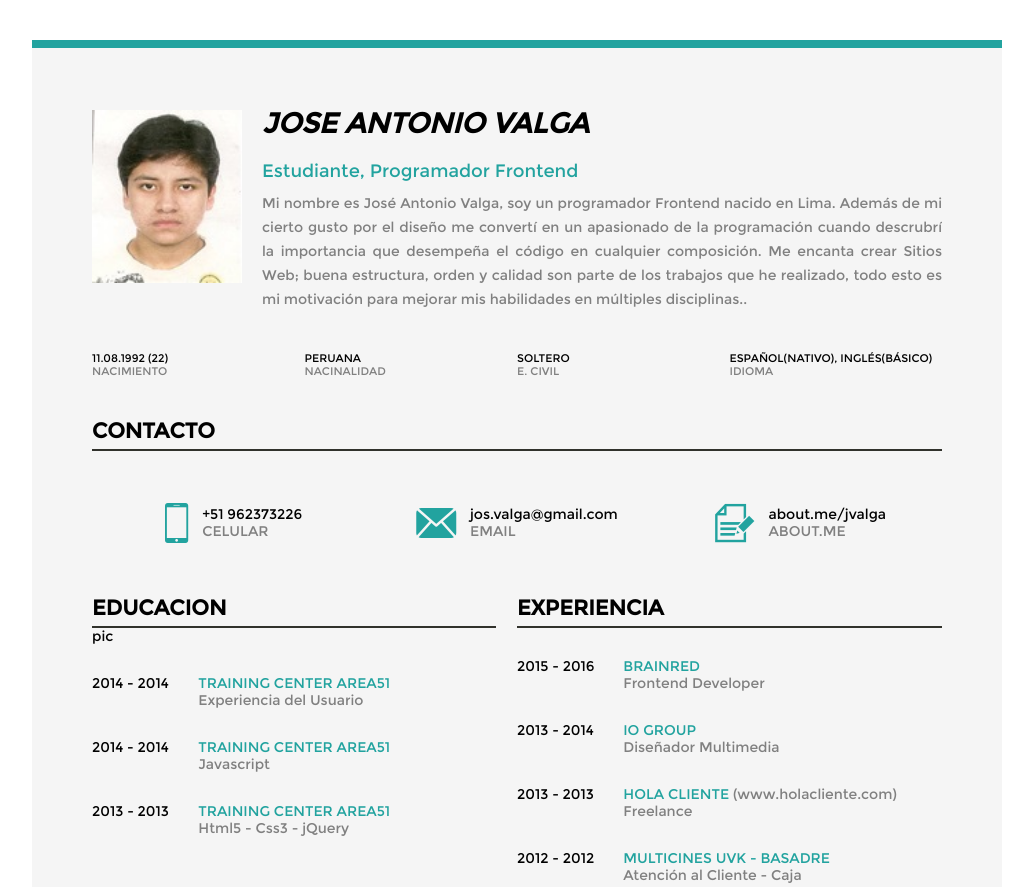
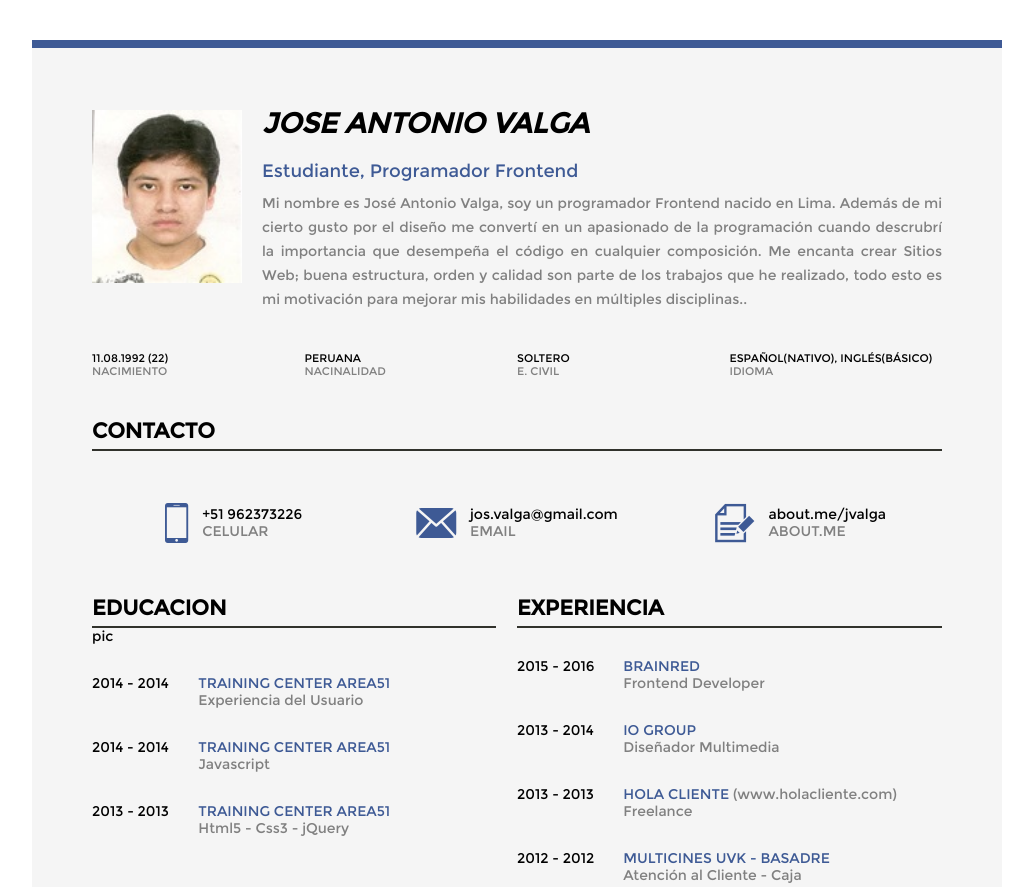
Before and after one commit to itsjoseantonio/portfolio, a plain HTML site: page index.html in a window 1280 px wide. Shown: the top 887 px of the page, without its empty margins (123-1156 px from the left). Drawn offline with Linux system fonts and the light colour scheme.

Commit message:
Color Azul

```diff
--- a/css/main.css
+++ b/css/main.css
@@ -44,7 +44,7 @@
 
 #wrapper {
 	background: #f5f5f5;
-	border: solid #22A39F;
+	border: solid #3E5A95;
 	border-width: 8px 0 2px 0;
 	-webkit-box-sizing:border-box;
 	margin: 40px auto;
@@ -92,7 +92,7 @@
 }
 
 #des span {
-	color: #22A39F;
+	color: #3E5A95;
 	display: block;
 	font-size: 18px;
 	margin: 10px 0;
@@ -150,7 +150,7 @@
 }
 
 .item-contact .phone:before {
-	color: #22A39F;
+	color: #3E5A95;
 	font-family: 'Flaticon';
 	font-style: normal;
 	font-size: 40px;
@@ -158,7 +158,7 @@
 }
 
 .item-contact .email:before {
-	color: #22A39F;
+	color: #3E5A95;
 	font-family: 'Flaticon';
 	font-style: normal;
 	font-size: 40px;
@@ -166,7 +166,7 @@
 }
 
 .item-contact .about:before {
-	color: #22A39F;
+	color: #3E5A95;
 	font-family: 'Flaticon';
 	font-style: normal;
 	font-size: 40px;
@@ -218,7 +218,7 @@
 }
 
 .center>p:first-of-type {
-	color: #22A39F;
+	color: #3E5A95;
 	display: inline-block;
 	text-transform: uppercase;
 }
@@ -352,7 +352,7 @@
 }
 
 .bg-1 {
-	background: #22A39F;
+	background: #3E5A95;
 }
 
 .bg-2 {
```
